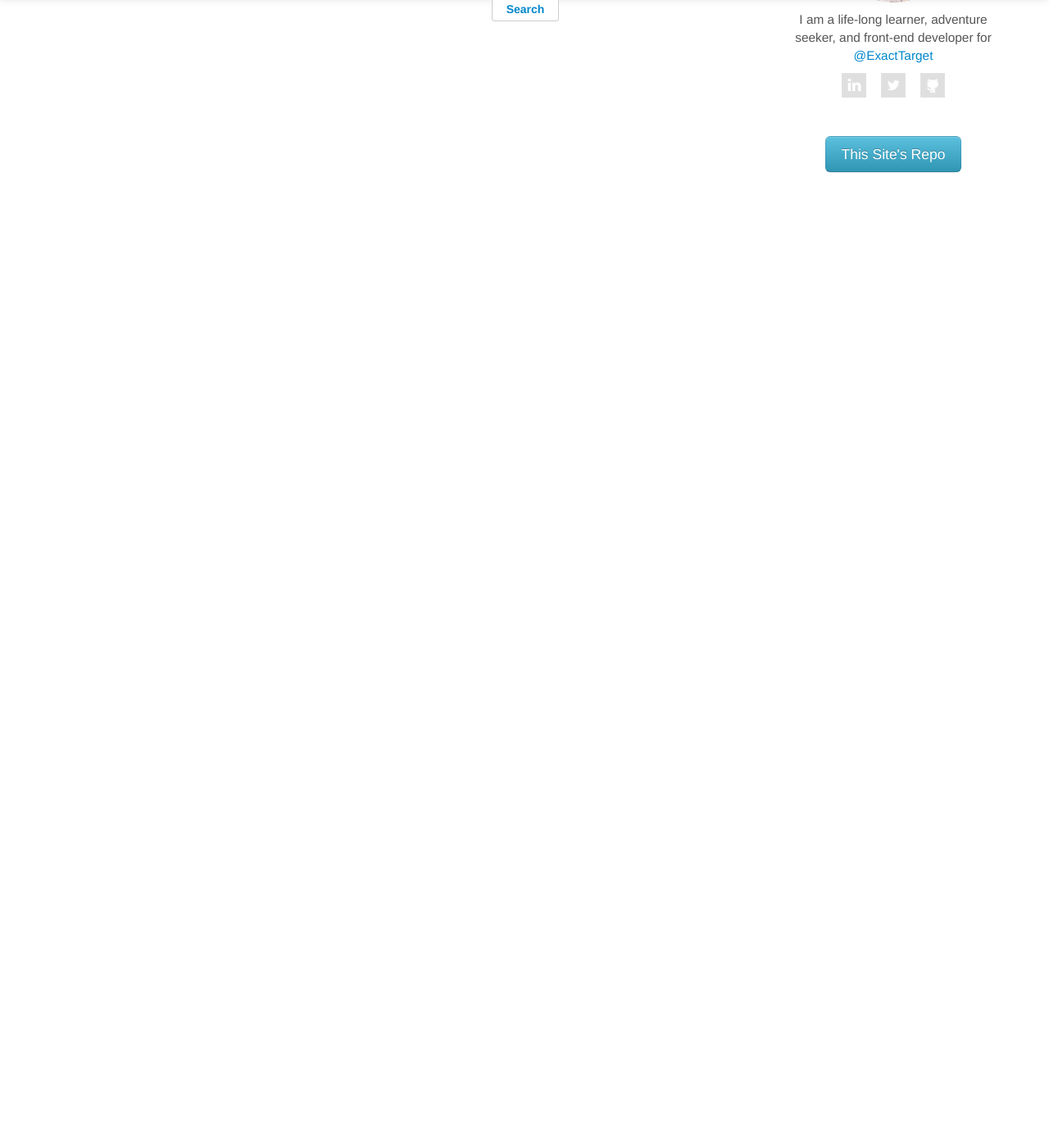
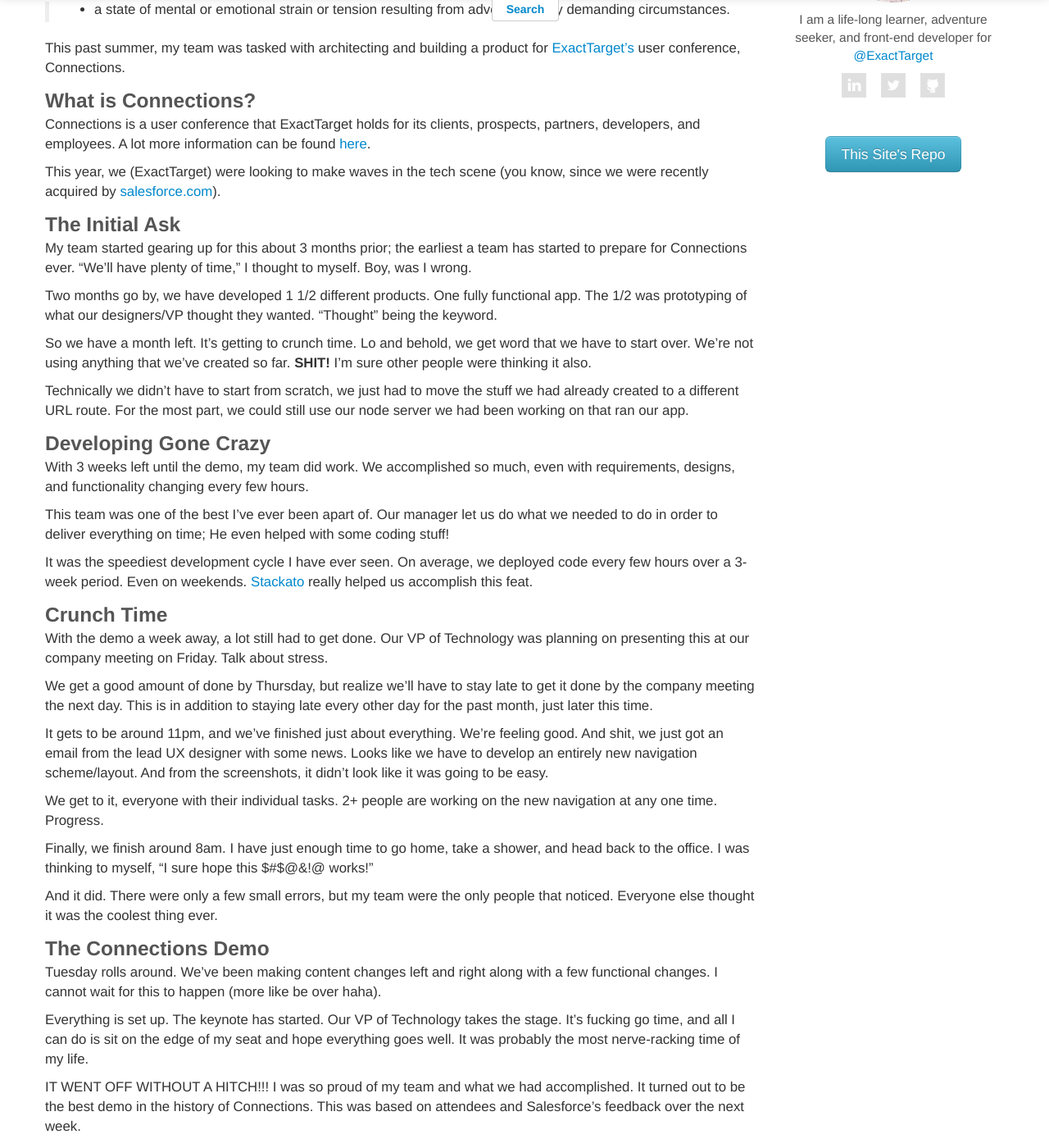
Before and after one commit to vernak2539/babble.byvernacchia, a Jekyll site: the page built from _posts/2013-09-26-connections-with-exacttarget-2013.markdown, in a window 1280 px wide and 1400 px high, scrolled down 227 px. Shown: the whole window at 82% size. Built offline with Jekyll 4.4.1, drawn with Linux system fonts in a browser that asks for light colours; Markdown is read by kramdown in place of the engine named in the settings; before the commit the page ends 900 px from its top, so only the background shows below that; some of the changed text lies outside the part shown.

Commit message:
adding connections post

```diff
--- a/_posts/2013-09-26-connections-with-exacttarget-2013.markdown
+++ b/_posts/2013-09-26-connections-with-exacttarget-2013.markdown
@@ -6,8 +6,99 @@
 - exacttarget
 - connections
 - marketing-cloud
+- javascript
+- nodejs
 - work
 summary: This past week was ExactTarget's Connections conference. Boy did I have a hell of a time. By that I mean time leading up to the conference.
 ---
 
-Coming Soon...
+>**stress**<br />/stres/<br />_verb_
+
+>* a state of mental or emotional strain or tension resulting from adverse or very demanding circumstances.
+
+This past summer, my team was tasked with architecting and building a product for [ExactTarget's][1] user conference, Connections.
+
+###What is Connections?
+
+Connections is a user conference that ExactTarget holds for its clients, prospects, partners, developers, and employees. A lot more information can be found [here][2].
+
+This year, we (ExactTarget) were looking to make waves in the tech scene (you know, since we were recently acquired by [salesforce.com][3]).
+
+###The Initial Ask
+
+My team started gearing up for this about 3 months prior; the earliest a team has started to prepare for Connections ever. "We'll have plenty of time," I thought to myself. Boy, was I wrong.
+
+Two months go by, we have developed 1 1/2 different products. One fully functional app. The 1/2 was prototyping of what our designers/VP thought they wanted. "Thought" being the keyword.
+
+
+So we have a month left. It's getting to crunch time. Lo and behold, we get word that we have to start over. We're not using anything that we've created so far. **SHIT!** I'm sure other people were thinking it also.
+
+Technically we didn't have to start from scratch, we just had to move the stuff we had already created to a different URL route. For the most part, we could still use our node server we had been working on that ran our app.
+
+###Developing Gone Crazy
+
+With 3 weeks left until the demo, my team did work. We accomplished so much, even with requirements, designs, and functionality changing every few hours.
+
+This team was one of the best I've ever been apart of. Our manager let us do what we needed to do in order to deliver everything on time; He even helped with some coding stuff!
+
+It was the speediest development cycle I have ever seen. On average, we deployed code every few hours over a 3-week period. Even on weekends. [Stackato][4] really helped us accomplish this feat.
+
+###Crunch Time
+
+With the demo a week away, a lot still had to get done. Our VP of Technology was planning on presenting this at our company meeting on Friday. Talk about stress.
+
+We get a good amount of done by Thursday, but realize we'll have to stay late to get it done by the company meeting the next day. This is in addition to staying late every other day for the past month, just later this time.
+
+It gets to be around 11pm, and we've finished just about everything. We're feeling good. And shit, we just got an email from the lead UX designer with some news. Looks like we have to develop an entirely new navigation scheme/layout. And from the screenshots, it didn't look like it was going to be easy.
+
+We get to it, everyone with their individual tasks. 2+ people are working on the new navigation at any one time. Progress.
+
+Finally, we finish around 8am. I have just enough time to go home, take a shower, and head back to the office. I was thinking to myself, "I sure hope this $#$@&!@ works!"
+
+And it did. There were only a few small errors, but my team were the only people that noticed. Everyone else thought it was the coolest thing ever.
+
+###The Connections Demo
+
+Tuesday rolls around. We've been making content changes left and right along with a few functional changes. I cannot wait for this to happen (more like be over haha).
+
+Everything is set up. The keynote has started. Our VP of Technology takes the stage. It's fucking go time, and all I can do is sit on the edge of my seat and hope everything goes well. It was probably the most nerve-racking time of my life.
+
+IT WENT OFF WITHOUT A HITCH!!! I was so proud of my team and what we had accomplished. It turned out to be the best demo in the history of Connections. This was based on attendees and Salesforce's feedback over the next week.
+
+Needless to say, I was ecstatic. We had accomplished what we had set out to do. It felt so good; coupled with the fact that I could finally relax and actually had a little more free time.
+
+###Take Aways
+
+* Stress is inevitable
+* Good team chemistry is key
+* Rapid release cycles are important for these types of projects
+* You cannot do everything by yourself. Accept help from others
+* Tested and proved new technology for others to use at ExactTarget
+
+I am extremely glad I was apart of this. Not many developers get the opportunity to develop something of this magnitude and present it to so many people on a main stage. A modified version is being presented at Salesforce's Dreamforce and Connections UK. Such exposure. I consider myself very lucky
+
+
+For all you non-nerds, you could probably stop reading here.
+
+###The Awesome Technology
+
+For this demo I got to experiment with awesome, bleeding-edge technology. They include:
+
+* Stackato
+* Backbone v1.0.0 (other projects are stuck in the past)
+* Backbone Marionette
+* Handlebars
+* Redis
+* MonogoDB
+* Node.js
+* FuelAPI
+* FuelUX
+* MomentJS
+* RESTful services
+
+It was sweet, and I cannot wait to continue building it.
+
+[1]: http://exacttarget.com
+[2]: http://www.exacttarget.com/connections2013/
+[3]: http://salesforce.com
+[4]: http://www.activestate.com/stackato
```
